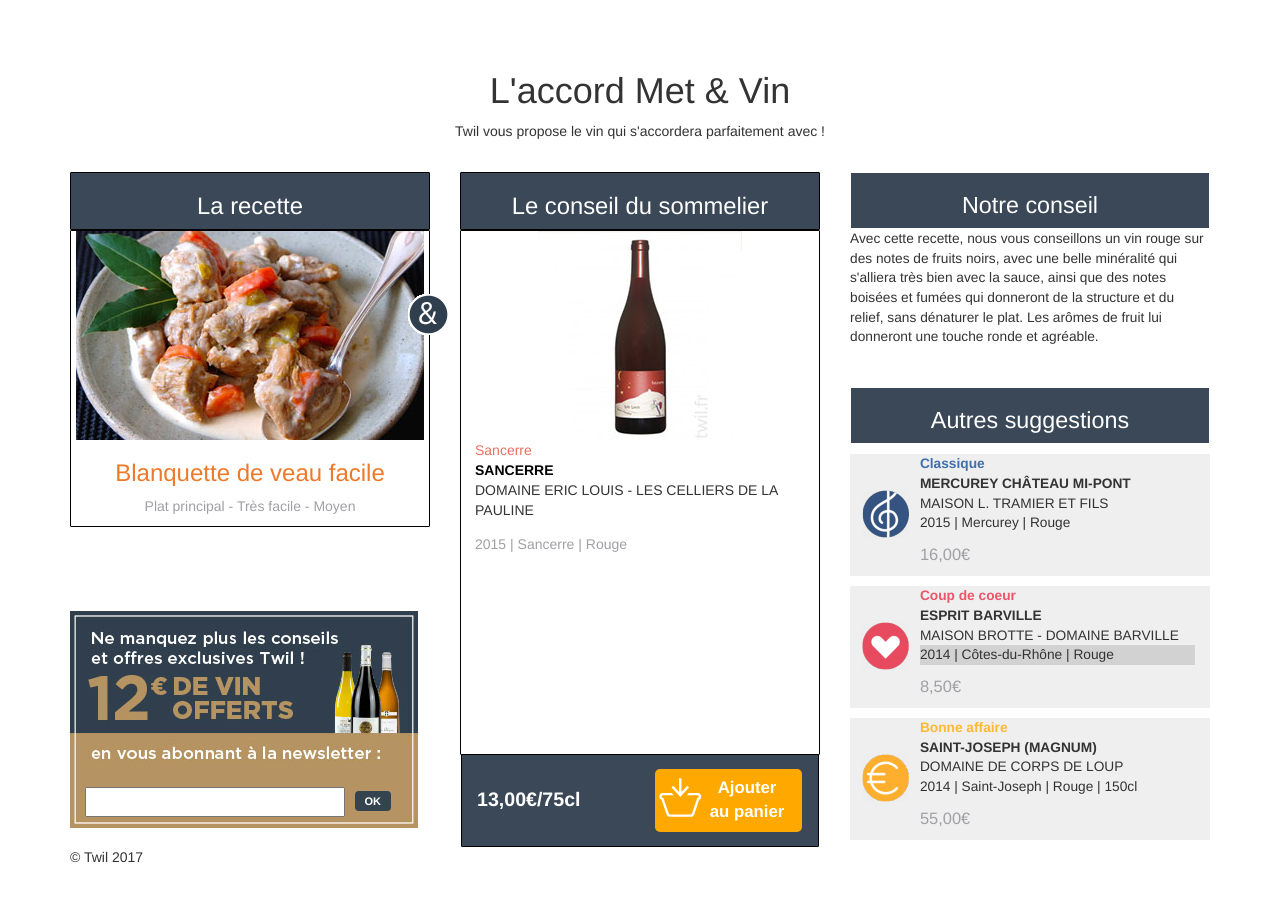
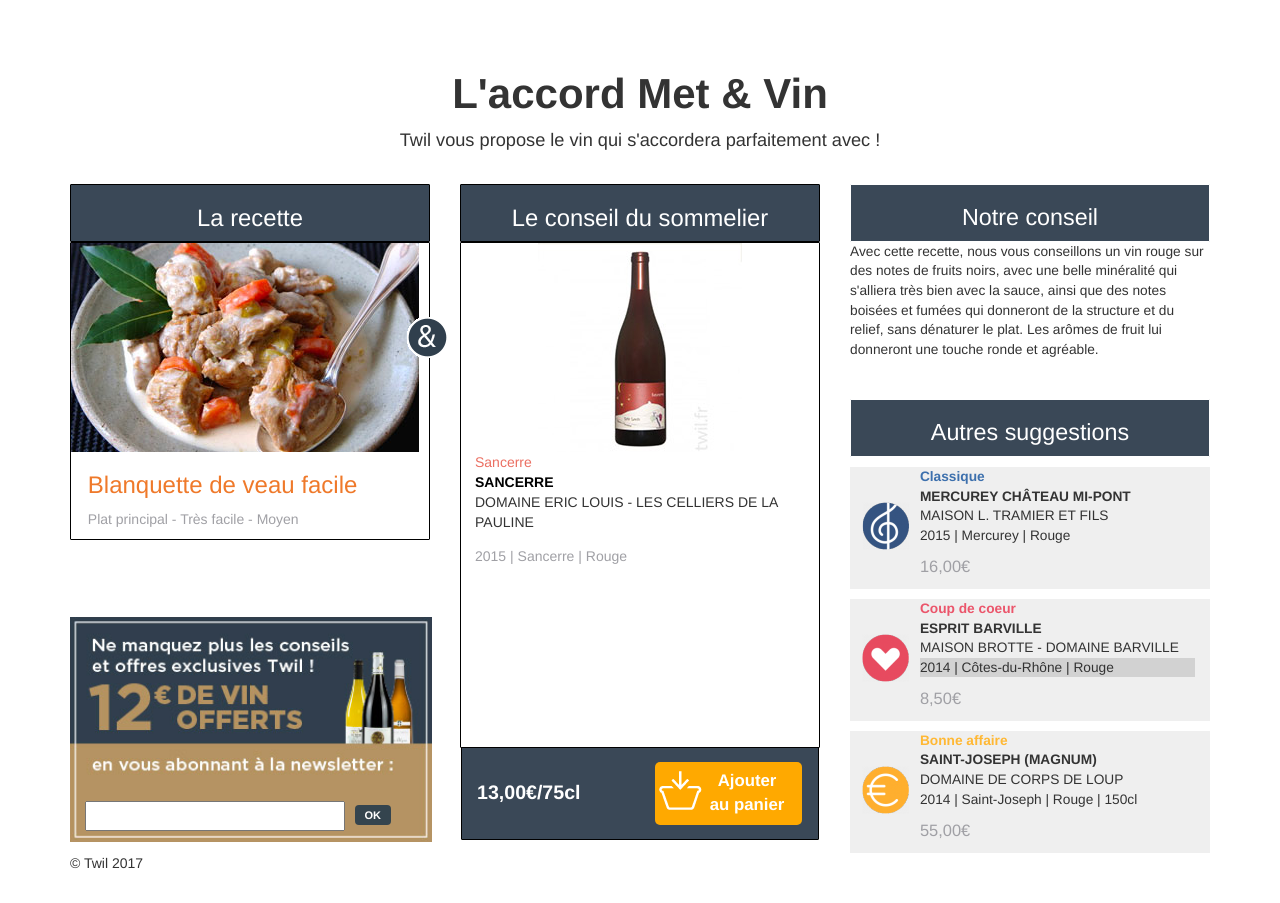
Before and after one commit to ThomasFournierEpitech/test_integrateur, a plain HTML site: page integration.html in a window 1280 px wide. Drawn offline with nearby package versions, Linux system fonts and the light colour scheme.

Commit message:
change title & resize add img

```diff
--- a/integration.html
+++ b/integration.html
@@ -24,8 +24,8 @@
 <div class="container">
     <!-- header -->
     <div class="navbar">
-      <h1 class="text-center">L'accord Met & Vin</h1>
-      <p class="text-center">
+      <h1 class="text-center" style="font-weight: bold; font-size: 3em">L'accord Met & Vin</h1>
+      <p class="text-center" style="font-size: 1.3em">
            Twil vous propose le vin qui s'accordera parfaitement avec !
       </p>
     </div>
@@ -36,27 +36,29 @@
         <div class="myHeading myBorder">
           <h2 style="font-size: 1.7em">La recette</h2>
         </div>
-        <div class="text-center myBorder">
+        <div class="myBorder">
           <!--L'image de la recette est entourée d'un lien-->
-          <a  type="text" style="position: absolute; margin:4.5em 0em 0em 23.7em;" href="#"><img src="./img/question-3/&.png" /></a>
-          <a class="" href="#"><img src="./img/question-3/recette.jpg" /></a>
+          <a class="text-center" href="#"><img src="./img/question-3/recette.jpg" /></a>
           <!--<a href="#"></a>-->
-          <h3 style="color: #EF792A">Blanquette de veau facile</h3>
-          <p style="color: #A0A0A5">Plat principal - Très facile - Moyen</p>
+          <div style="margin: 0em 0em 0em 1.2em">
+            <h3 style="color: #EF792A">Blanquette de veau facile</h3>
+            <p style="color: #A0A0A5">Plat principal - Très facile - Moyen</p>
+          </div>
         </div>
 
 
-        <div style="height: 6em;"></div>
+        <div style="height: 5.5em;"></div>
 
           <!-- newsletter -->
-        <a href="#"><img src="./img/question-3/incentive.jpg" /></a>
+                <a href="#"><img src="./img/question-3/incentive.jpg" width="362em"/></a>
         <div class="container">
           <input type="text" name="email" id="email" value="" style="padding: 4px;font-size: 13px; min-width: auto; position: absolute; margin: -3.2em 0em 0em 0em; width: 20em">
           <button type="submit" data-editfield="subscribe" style="font-family: &quot;Helvetica Neue&quot;, Helvetica, Arial, sans-serif; color: rgb(255, 255, 255); background: rgb(52, 68, 78); display: inline-block; white-space: nowrap; min-height: 20px; margin: 0px 5px 0px 0px; padding: 0px 10px; text-decoration: none; text-transform: uppercase; text-align: center; font-weight: bold; font-style: normal; font-size: 11px; cursor: pointer; border: 0px; border-radius: 4px; vertical-align: top; height: auto; line-height: 150%;margin-top: 5px; position: absolute; margin: -3.4em 0em 0em 24.5em;">OK</button>
         </div>
       </div>
-
-
+      <div>
+        <a type="text" style="position: absolute; margin: 9.5em 0em 0em -2.7em;" href="#"><img src="./img/question-3/&.png" /></a>
+      </div>
       <!-- Conseil du sommelier -->
 
       <div class="col-sm-12 col-md-6 col-lg-4">
@@ -74,7 +76,7 @@
           <p style="margin:0 0 0 1em;">DOMAINE ERIC LOUIS - LES CELLIERS DE LA PAULINE</p>
           <p style="color: #A0A0A5; margin:1em 0 0 1em">2015 | Sancerre | Rouge </p>
 
-          <div style="height: 14.3em;"></div>
+          <div style="height: 12.9em;"></div>
 
           <div class="col-sm-12 myHeading myBorder">
             <div class="row">
@@ -96,7 +98,6 @@
           </div>
         </div>
       </div>
-
 
       <!-- Notre conseil -->
       <div class="col-sm-12 col-md-6 col-lg-4" style="font-size: 0.98em">
```
